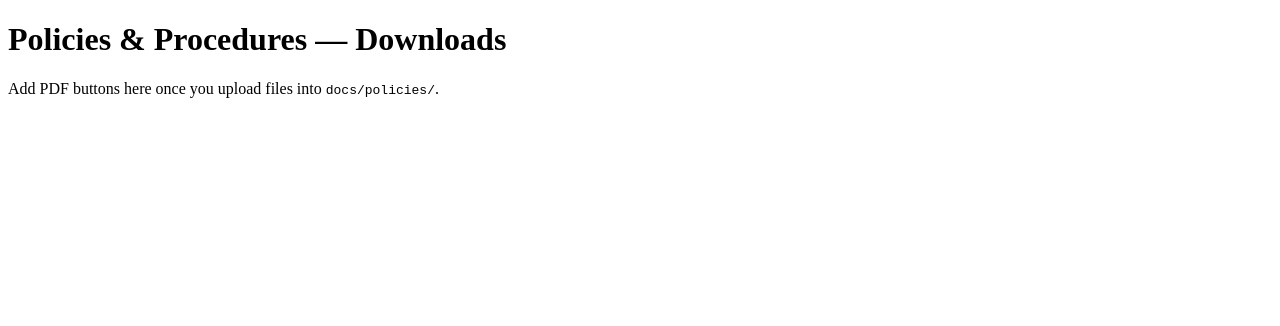
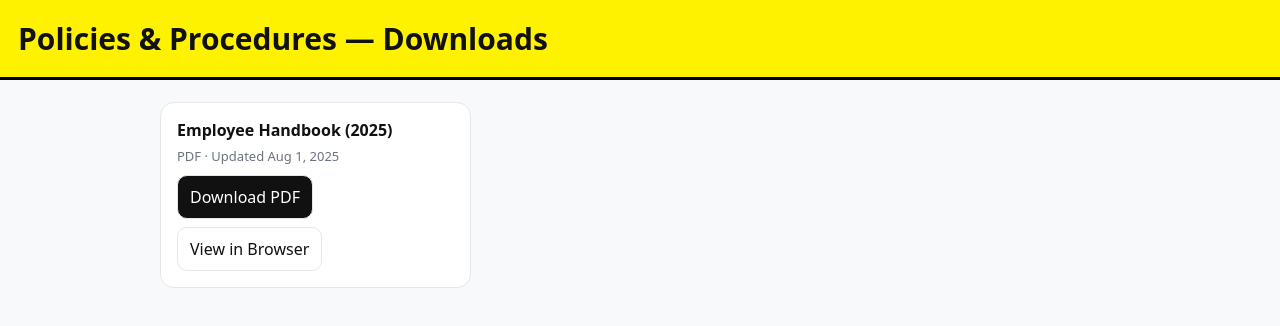
Before and after one commit to kdacanay/wrc-handbook, a plain HTML site: page docs/index.html in a window 1280 px wide. Drawn offline with Linux system fonts and the light colour scheme.

Commit message:
Update index.html

```diff
--- a/docs/index.html
+++ b/docs/index.html
@@ -5,9 +5,39 @@
   <meta name="viewport" content="width=device-width, initial-scale=1" />
   <meta name="robots" content="noindex,nofollow,noarchive" />
   <title>Policies & Procedures — Downloads</title>
+  <style>
+    body{margin:0;font-family:system-ui,-apple-system,Segoe UI,Roboto,Arial;background:#f8f9fb;color:#111}
+    header{background:#fff200;border-bottom:3px solid #000;padding:18px}
+    h1{margin:0;font-size:clamp(22px,3vw,30px)}
+    .wrap{max-width:960px;margin:0 auto;padding:22px}
+    .grid{display:grid;grid-template-columns:repeat(auto-fill,minmax(260px,1fr));gap:14px}
+    .card{background:#fff;border:1px solid #e5e7eb;border-radius:14px;padding:16px}
+    .title{font-weight:700;margin-bottom:6px}
+    .meta{font-size:13px;color:#6b7280;margin-bottom:10px}
+    .row{display:flex;gap:8px;flex-wrap:wrap}
+    .btn{display:inline-flex;align-items:center;justify-content:center;gap:8px;padding:10px 12px;border-radius:10px;border:1px solid #e5e7eb;text-decoration:none}
+    .btn.primary{background:#111;color:#fff}
+    .btn.secondary{background:#fff;color:#111}
+  </style>
 </head>
 <body>
-  <h1>Policies & Procedures — Downloads</h1>
-  <p>Add PDF buttons here once you upload files into <code>docs/policies/</code>.</p>
+  <header><h1>Policies & Procedures — Downloads</h1></header>
+  <main class="wrap">
+    <section class="grid">
+
+      <!-- Duplicate a block for each PDF. Filenames must exist in /docs/policies/ -->
+      <article class="card">
+        <div class="title">Employee Handbook (2025)</div>
+        <div class="meta">PDF · Updated Aug 1, 2025</div>
+        <div class="row">
+          <a class="btn primary" href="./policies/Employee_Handbook_2025.pdf" download>Download PDF</a>
+          <a class="btn secondary" href="./policies/Employee_Handbook_2025.pdf" target="_blank" rel="noopener">View in Browser</a>
+        </div>
+      </article>
+
+      <!-- Add more cards here -->
+
+    </section>
+  </main>
 </body>
 </html>
```
